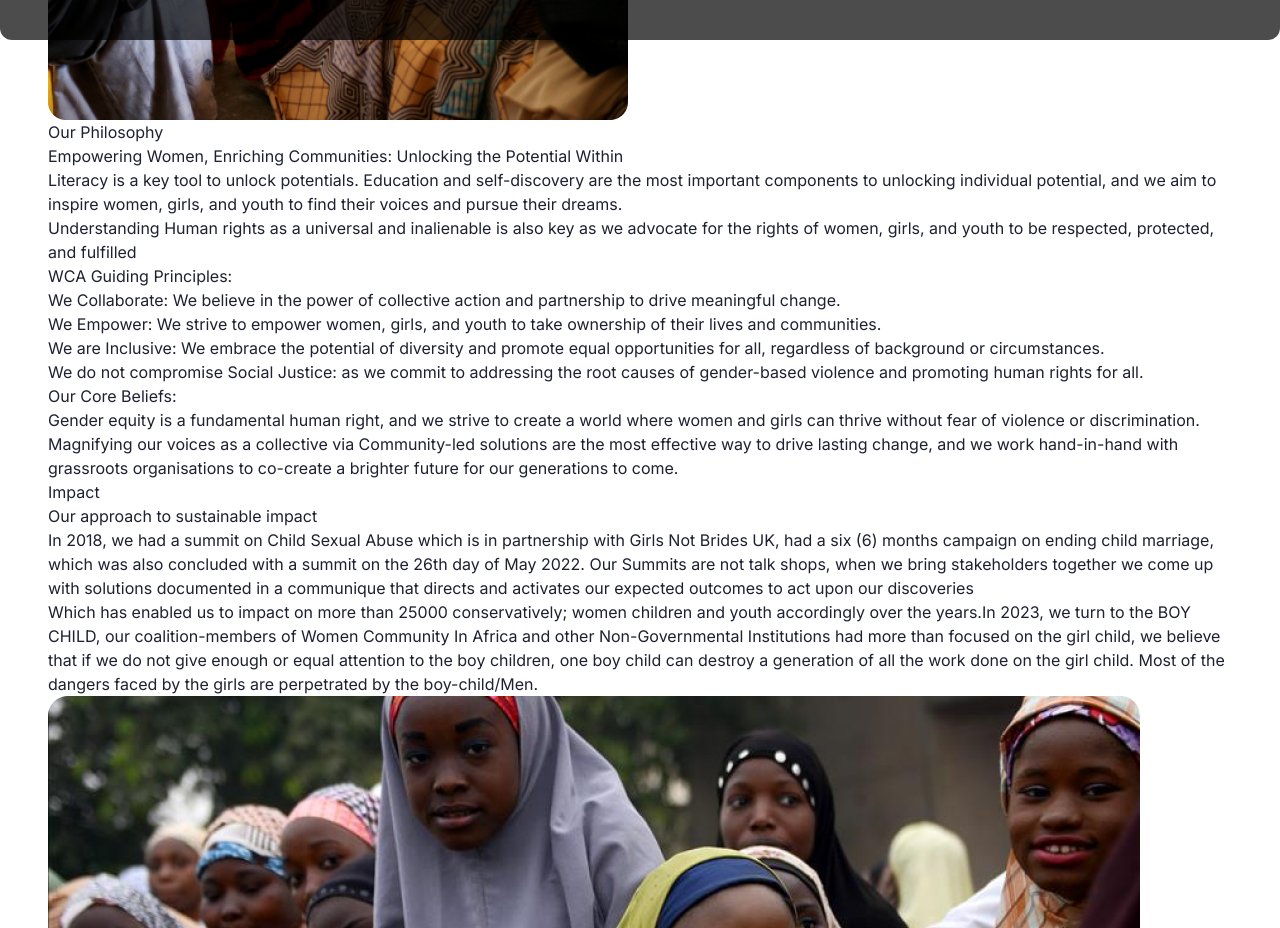
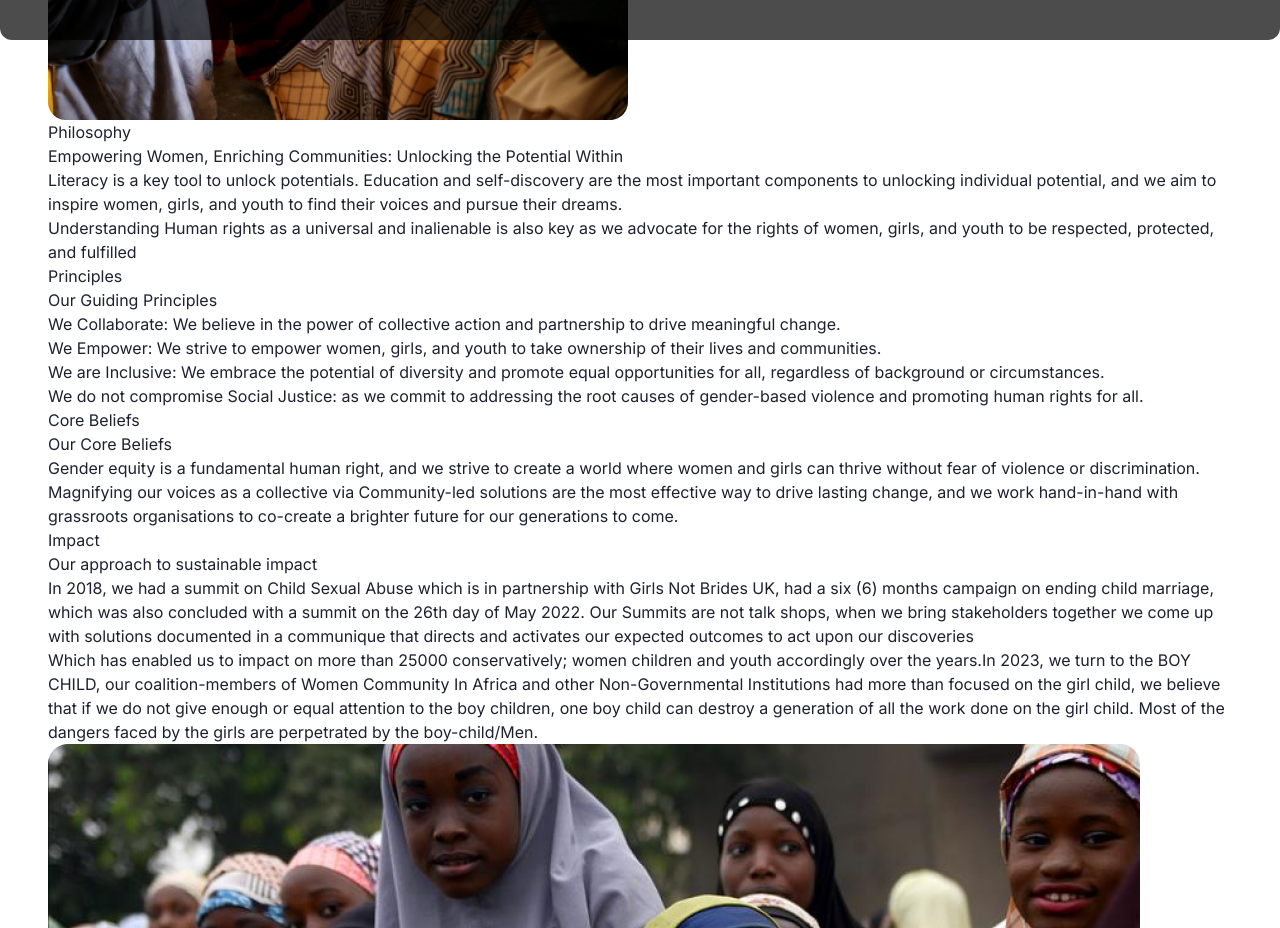
Before and after one commit to adaji025/bmcci, a React (Vite) app: page /wca in a window 1280 px wide. Shown: the part 760-1688 px from the top of the page. Built offline with nearby package versions, Linux system fonts and the light colour scheme.

Commit message:
fix: few changes

```diff
--- a/src/pages/Home/components/Youtube.tsx
+++ b/src/pages/Home/components/Youtube.tsx
@@ -1,13 +1,23 @@
 const YoutubeEmbed = ({ embedId }: { embedId: string }) => (
   <div className="bg-white app-width mt-32 overflow-hidden rounded-2xl">
-    <iframe
+    {/* <iframe
       width="100%"
       height="480"
       src={`https://www.youtube.com/embed/${embedId}`}
       allow="accelerometer; autoplay; clipboard-write; encrypted-media; gyroscope; picture-in-picture"
       allowFullScreen
       title="Embedded youtube"
-    />
+    /> */}
+    <iframe
+      width="100%"
+      height="480"
+      src="https://www.youtube.com/embed/E1xkXZs0cAQ?si=u8feJcpo2Tma1l6P"
+      title="YouTube video player"
+      frameborder="0"
+      allow="accelerometer; autoplay; clipboard-write; encrypted-media; gyroscope; picture-in-picture; web-share"
+      referrerpolicy="strict-origin-when-cross-origin"
+      allowfullscreen
+    ></iframe>
   </div>
 );
 
--- a/src/pages/WCA/index.tsx
+++ b/src/pages/WCA/index.tsx
@@ -27,7 +27,7 @@ const WCA = () => {
             data-aos="zoom-in"
           >
             <h2 className="font-bold text-[32px] md:text-[44px] lg:text-[64px] text-center">
-              Women Community in Africa (wCA)
+              Women Community in Africa (WCA)
             </h2>
           </div>
         </div>
@@ -66,7 +66,87 @@ const WCA = () => {
         </div>
       </div>
 
-      <Phylosophy />
+      {/* <Phylosophy /> */}
+
+      <div className="mt-44 app-width">
+        <div className="flex flex-col items-center justify-center">
+          <div className="bg-[#92CD0033]/20 px-5 py-3 capitalize rounded w-max text-xs text-[#2C6700] font-medium">
+            Philosophy
+          </div>
+          <h2 className="font-bold text-[32px] lg:text-[48px] max-w-[682px] mx-auto text-center">
+            Empowering Women, Enriching Communities: Unlocking the Potential
+            Within
+          </h2>
+        </div>
+        <div className="mt-10 max-w-[840px] mx-auto">
+          <div>
+            Literacy is a key tool to unlock potentials. Education and
+            self-discovery are the most important components to unlocking
+            individual potential, and we aim to inspire women, girls, and youth
+            to find their voices and pursue their dreams.
+          </div>
+          <div className="mt-5">
+            Understanding Human rights as a universal and inalienable is also
+            key as we advocate for the rights of women, girls, and youth to be
+            respected, protected, and fulfilled
+          </div>
+        </div>
+      </div>
+
+      <div className="mt-44 app-width">
+        <div className="flex flex-col items-center justify-center">
+          <div className="bg-[#92CD0033]/20 px-5 py-3 capitalize rounded w-max text-xs text-[#2C6700] font-medium">
+            Principles
+          </div>
+          <h2 className="font-bold text-[32px] lg:text-[48px] max-w-[682px] mx-auto text-center">
+            Our Guiding Principles
+          </h2>
+        </div>
+        <div className="mt-10 max-w-[840px] mx-auto">
+          <div>
+            We Collaborate: We believe in the power of collective action and
+            partnership to drive meaningful change.
+          </div>
+          <div className="mt-5">
+            We Empower: We strive to empower women, girls, and youth to take
+            ownership of their lives and communities.
+          </div>
+          <div className="mt-5">
+            We are Inclusive: We embrace the potential of diversity and promote
+            equal opportunities for all, regardless of background or
+            circumstances.
+          </div>
+          <div className="mt-5">
+            We do not compromise Social Justice: as we commit to addressing the
+            root causes of gender-based violence and promoting human rights for
+            all.
+          </div>
+        </div>
+      </div>
+
+      <div className="mt-44 app-width">
+        <div className="flex flex-col items-center justify-center">
+          <div className="bg-[#92CD0033]/20 px-5 py-3 capitalize rounded w-max text-xs text-[#2C6700] font-medium">
+            Core Beliefs
+          </div>
+          <h2 className="font-bold text-[32px] lg:text-[48px] max-w-[682px] mx-auto text-center">
+            Our Core Beliefs
+          </h2>
+        </div>
+        <div className="mt-10 max-w-[840px] mx-auto">
+          <div>
+            Gender equity is a fundamental human right, and we strive to create
+            a world where women and girls can thrive without fear of violence or
+            discrimination.
+          </div>
+          <div className="mt-5">
+            Magnifying our voices as a collective via Community-led solutions
+            are the most effective way to drive lasting change, and we work
+            hand-in-hand with grassroots organisations to co-create a brighter
+            future for our generations to come.
+          </div>
+        </div>
+      </div>
 
       <div className="mt-44 app-width">
         <div className="flex flex-col items-center justify-center">
```
